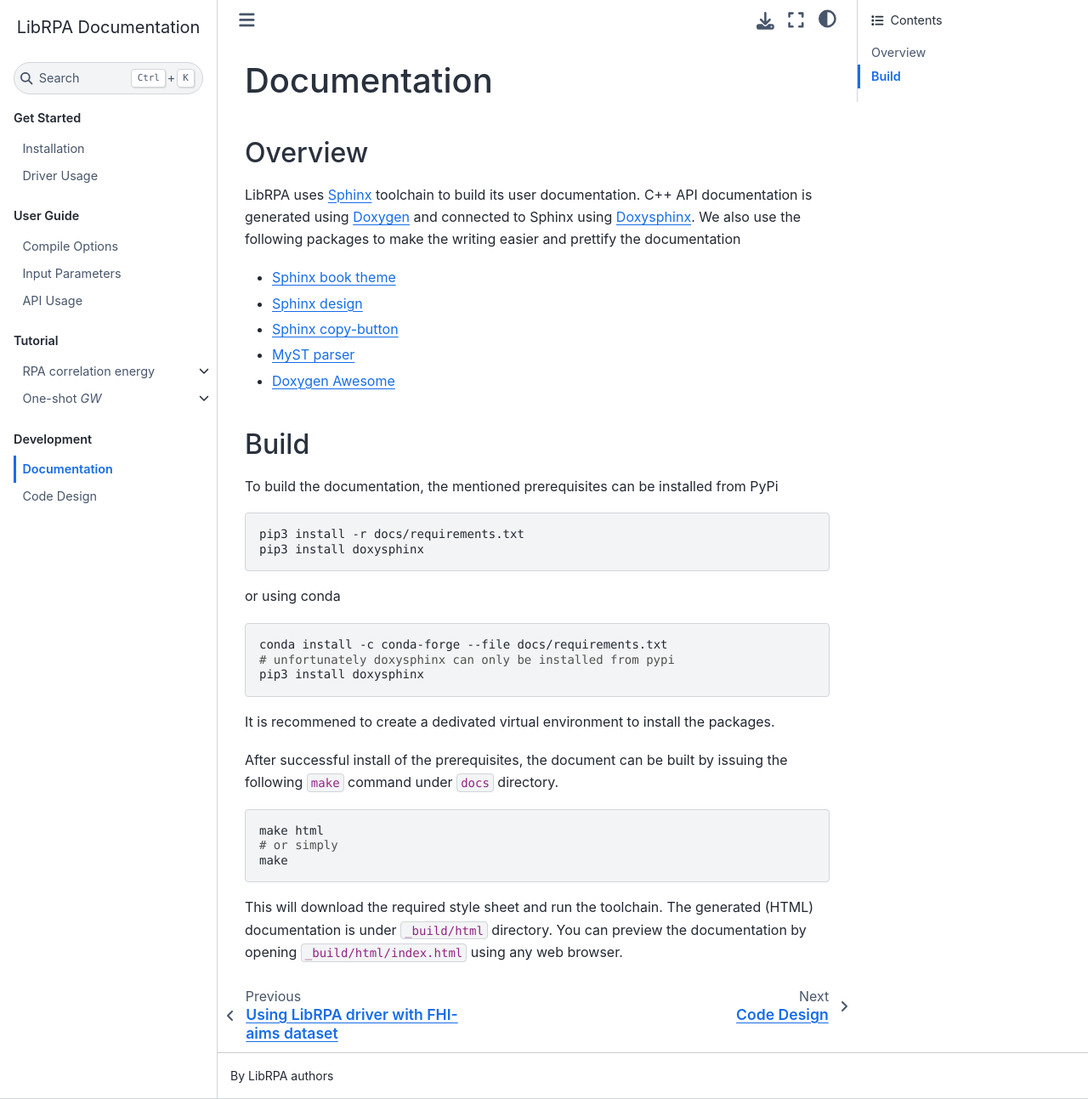
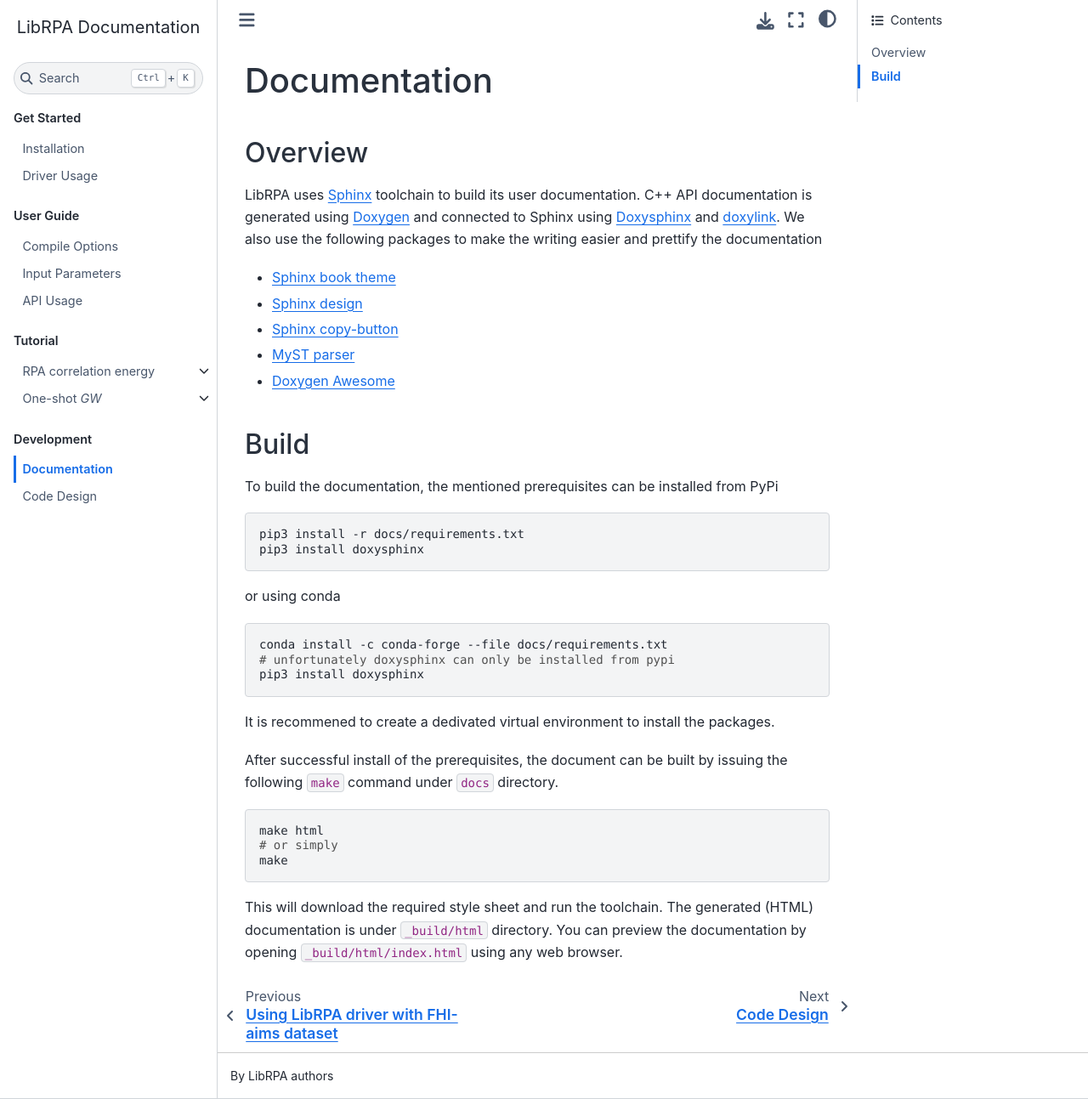
Before and after one commit to Srlive1201/LibRPA, a Sphinx documentation site: the page built from docs/develop/documentation.md, in a window 1280 px wide and 1293 px high. Shown: the whole window at 85% size. Built offline with Sphinx 7.4.7 and the Sphinx Book theme 1.1.4, drawn with Linux system fonts in a browser that asks for light colours; pages that are not in the unit, such as notebooks, are missing from menus.

Commit message:
doc: mention doxylink

```diff
--- a/docs/develop/documentation.md
+++ b/docs/develop/documentation.md
@@ -4,7 +4,8 @@
 
 LibRPA uses [Sphinx](https://www.sphinx-doc.org/en/master/) toolchain to build its user documentation.
 C++ API documentation is generated using [Doxygen](https://www.doxygen.nl)
-and connected to Sphinx using [Doxysphinx](https://github.com/boschglobal/doxysphinx).
+and connected to Sphinx using [Doxysphinx](https://github.com/boschglobal/doxysphinx)
+and [doxylink](https://sphinxcontrib-doxylink.readthedocs.io/en/stable/).
 We also use the following packages to make the writing easier and prettify the documentation
 - [Sphinx book theme](https://github.com/executablebooks/sphinx-book-theme)
 - [Sphinx design](https://github.com/executablebooks/sphinx-design)
```
